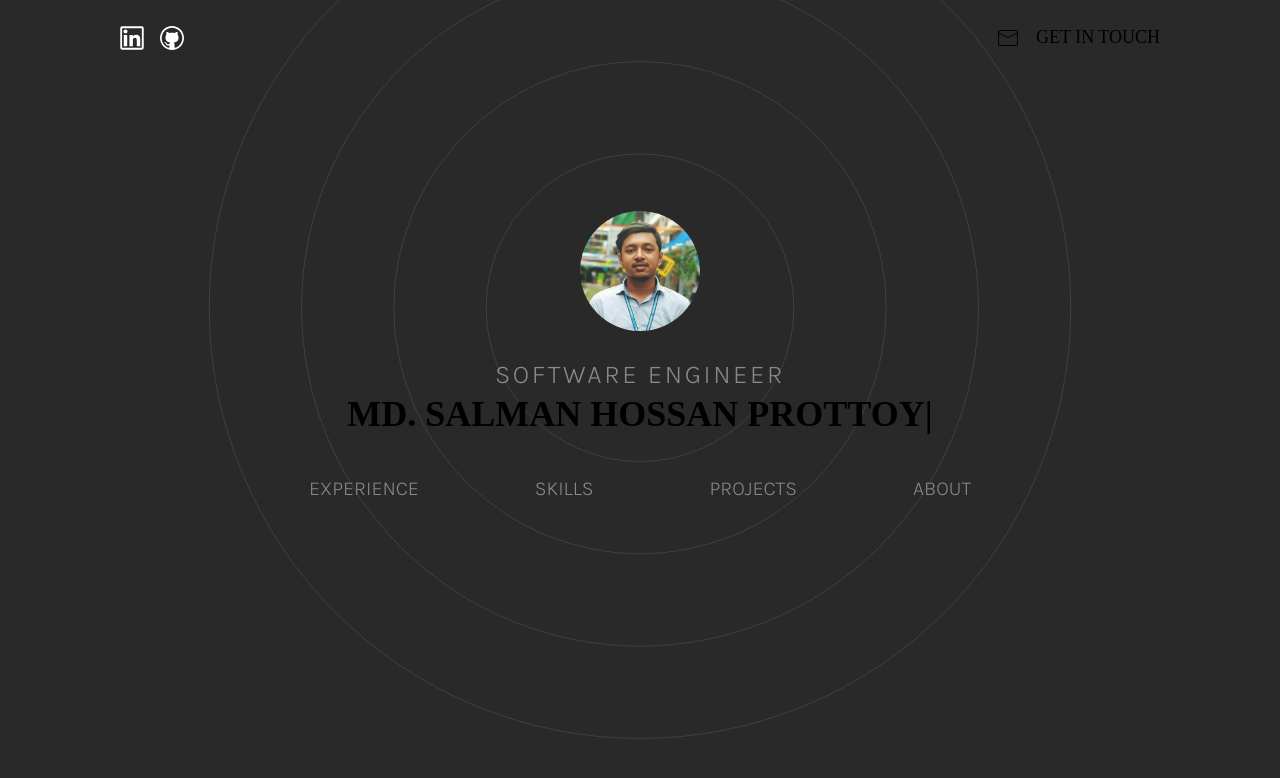
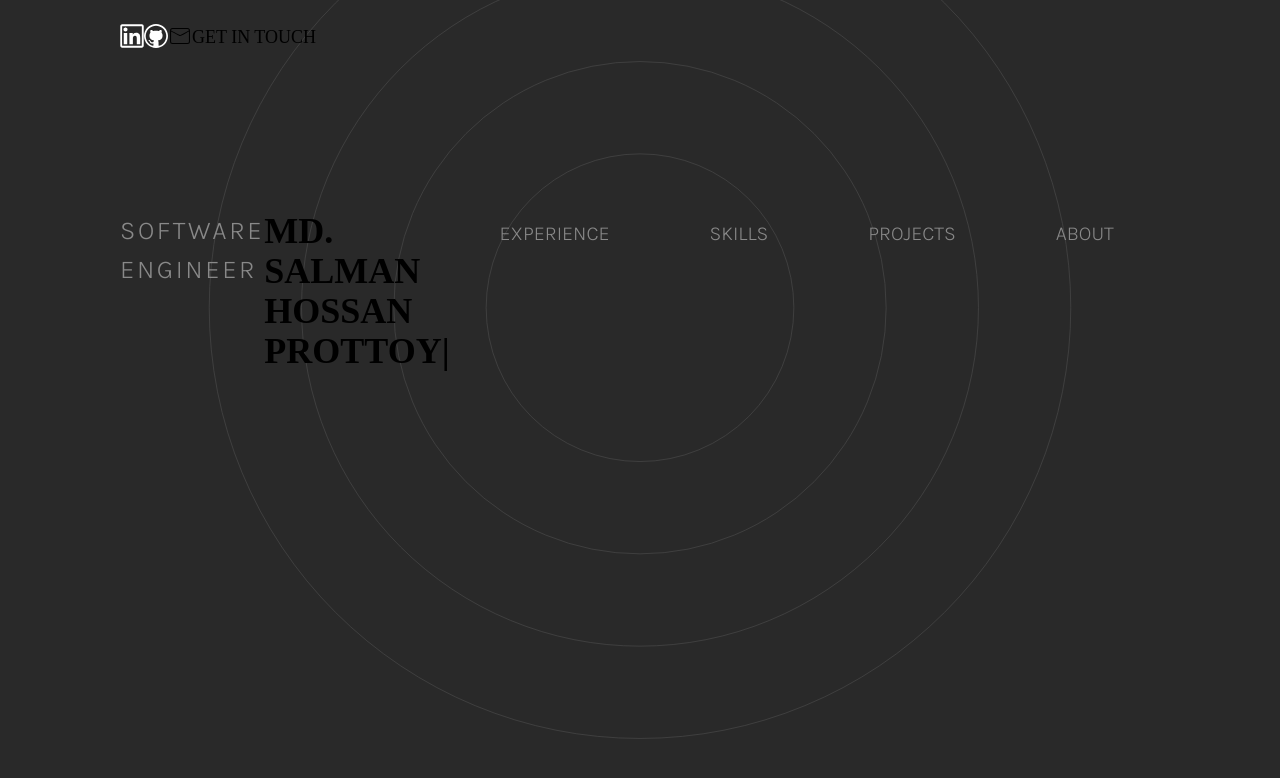
Before and after one commit to salmanprottoy/next-portfolio, a Next.js app: page / in a window 1280 px wide. Shown: the top 778 px of the page. Built offline with nearby package versions, Linux system fonts and the light colour scheme.

Commit message:
# Improvement - update Flex component

```diff
--- a/components/atoms/Flex.tsx
+++ b/components/atoms/Flex.tsx
@@ -1,60 +1,112 @@
-import { type ReactNode } from "react";
+import { type ReactNode, forwardRef } from "react";
+import cn from "@/app/utils/cn";
 
-type Props = {
+export interface FlexProps {
+  children: ReactNode;
+  direction?: "row" | "column" | "row-reverse" | "column-reverse";
+  justify?: "start" | "center" | "end" | "between" | "around" | "evenly";
+  align?: "start" | "center" | "end" | "baseline" | "stretch";
+  wrap?: "nowrap" | "wrap" | "wrap-reverse";
+  gap?: "none" | "xs" | "sm" | "md" | "lg" | "xl" | "2xl" | "3xl";
+  className?: string;
   id?: string;
-  children: ReactNode;
-  direction: "row" | "col";
-  justifyContent?: "start" | "center" | "end" | "between" | "around";
-  alignItems?: "start" | "center" | "end" | "flex-end";
-  className?: string;
-  wrap?: boolean;
-  gap?: string;
-  onClick?: React.MouseEventHandler<HTMLDivElement>;
-};
+  onClick?: () => void;
+  onMouseEnter?: () => void;
+  onMouseLeave?: () => void;
+  "aria-label"?: string;
+  "aria-describedby"?: string;
+  role?: string;
+}
 
-const justifyContentMap = {
+const directionStyles = {
+  row: "flex-row",
+  column: "flex-col",
+  "row-reverse": "flex-row-reverse",
+  "column-reverse": "flex-col-reverse",
+} as const;
+
+const justifyStyles = {
   start: "justify-start",
   center: "justify-center",
   end: "justify-end",
   between: "justify-between",
   around: "justify-around",
-};
+  evenly: "justify-evenly",
+} as const;
 
-const alignItemsMap = {
+const alignStyles = {
   start: "items-start",
   center: "items-center",
   end: "items-end",
-  "flex-end": "items-flex-end",
-};
+  baseline: "items-baseline",
+  stretch: "items-stretch",
+} as const;
 
-export function Flex(props: Props) {
-  const {
+const wrapStyles = {
+  nowrap: "flex-nowrap",
+  wrap: "flex-wrap",
+  "wrap-reverse": "flex-wrap-reverse",
+} as const;
+
+const gapStyles = {
+  none: "gap-0",
+  xs: "gap-1",
+  sm: "gap-2",
+  md: "gap-4",
+  lg: "gap-6",
+  xl: "gap-8",
+  "2xl": "gap-12",
+  "3xl": "gap-16",
+} as const;
+
+export const Flex = forwardRef<HTMLDivElement, FlexProps>(
+  (
+    {
+      children,
+      direction = "row",
+      justify = "start",
+      align = "start",
+      wrap = "nowrap",
+      gap = "none",
+      className,
       id,
-    children,
-    className,
-    direction,
-    justifyContent = direction === "row" ? "start" : "center",
-    alignItems = direction === "row" ? "center" : "start",
-    wrap = true,
-    gap,
       onClick,
-  } = props;
+      onMouseEnter,
+      onMouseLeave,
+      "aria-label": ariaLabel,
+      "aria-describedby": ariaDescribedby,
+      role,
+      ...props
+    },
+    ref
+  ) => {
+    const classes = cn(
+      "flex",
+      directionStyles[direction],
+      justifyStyles[justify],
+      alignStyles[align],
+      wrapStyles[wrap],
+      gapStyles[gap],
+      className
+    );
 
     return (
       <div
+        ref={ref}
         id={id}
-      className={`flex ${
-        wrap && direction === "row" ? "flex-wrap" : "whitespace-nowrap"
-      }
-        flex-${direction}
-        ${justifyContentMap[justifyContent] || ""}
-        ${alignItemsMap[alignItems] || ""}
-        ${direction === "row" ? "gap-[16px]" : "gap-[24px]"}
-        ${className}`}
-      style={{ gap }}
+        className={classes}
         onClick={onClick}
+        onMouseEnter={onMouseEnter}
+        onMouseLeave={onMouseLeave}
+        aria-label={ariaLabel}
+        aria-describedby={ariaDescribedby}
+        role={role}
+        {...props}
       >
         {children}
       </div>
     );
   }
+);
+
+Flex.displayName = "Flex";
```
Lines whose indentation alone changed are shown as unchanged.
